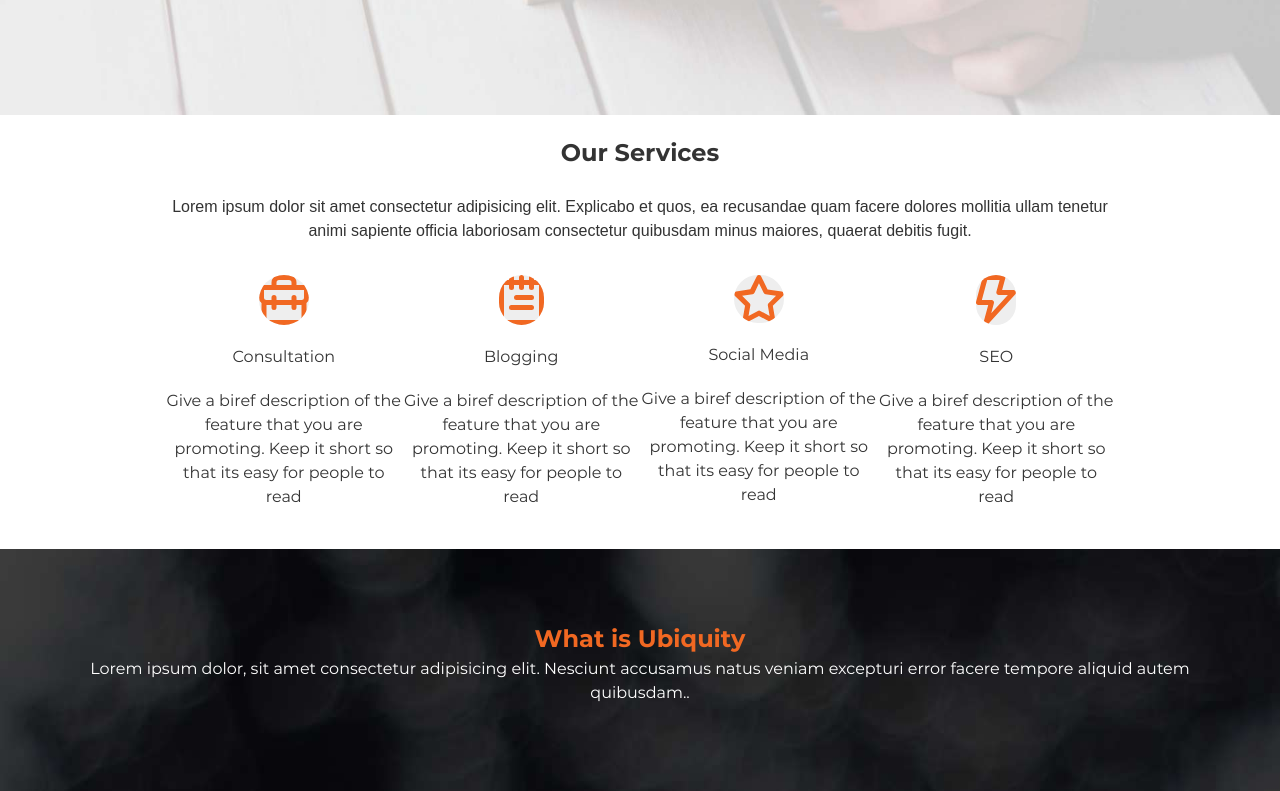
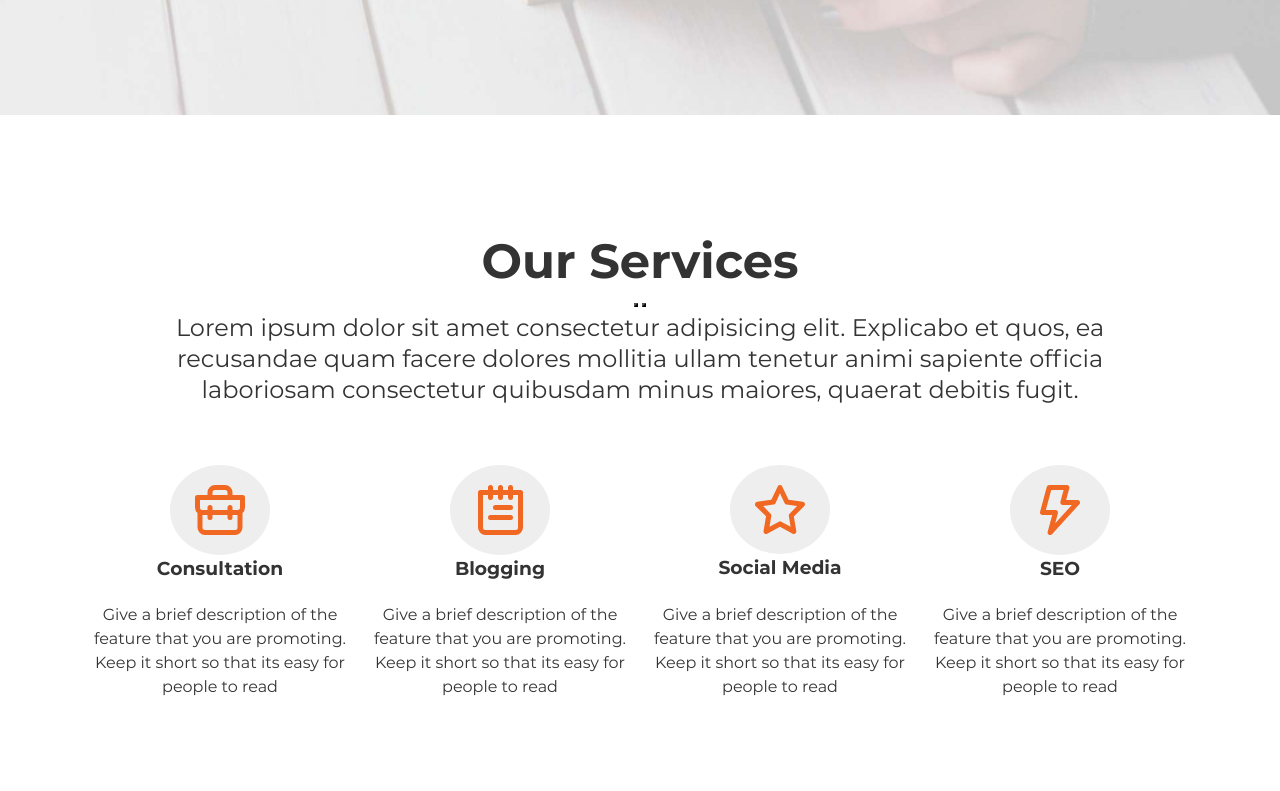
Before and after one commit to FlorianFortier/ubiquity, a plain HTML site: page index.html in a window 1280 px wide. Shown: the part 669-1460 px from the top of the page. Drawn offline with Linux system fonts and the light colour scheme; files whose address does not match are found by name.

Commit message:
ajout de grid et modif globale

```diff
--- a/index.html
+++ b/index.html
@@ -58,26 +58,50 @@
     <!--  Début Main  -->
 
     <main class="features">
-        <div class="container-narrow">
-            <div class="features-content row column">
+        <div class="container">
+            <div class=" container-narrow features-content row column">
                 <h2>Our Services</h2>
+                <div class="square-hero">
+                    <button class="square-btn"></button>
+                    <button class="square-btn"></button>
+                </div>
                 <p>Lorem ipsum dolor sit amet consectetur adipisicing elit. Explicabo et quos, ea recusandae quam facere dolores mollitia ullam tenetur animi sapiente officia laboriosam consectetur quibusdam minus maiores, quaerat debitis fugit.</p></div>
                 <ul class="features-list grid container" role="list">
                     <li class="features-list-content">
+                        <figure class="row jtcn">
+                            <span class="row">
                                 <img src="ressources/briefcase.svg" alt="briefcase icon">
-                        Consultation<p>Give a biref description of the feature that you are promoting. Keep it short so that its easy for people to read</p>
+                            </span>
+                        </figure>
+                        <h3>Consultation</h3>
+                        <p>Give a brief description of the feature that you are promoting. Keep it short so that its easy for people to read</p>
                     </li>
                     <li class="features-list-content">
+                        <figure class="row jtcn">
+                            <span class="row">
                                 <img src="ressources/notes.svg" alt="notebook icon">
-                        Blogging<p>Give a biref description of the feature that you are promoting. Keep it short so that its easy for people to read</p>
+                            </span>
+                        </figure>
+                        <h3>Blogging</h3>
+                        <p>Give a brief description of the feature that you are promoting. Keep it short so that its easy for people to read</p>
                     </li>
                     <li class="features-list-content">
+                        <figure class="row jtcn">
+                            <span class="row">
                                 <img src="ressources/star.svg" alt="star icon">
-                        Social Media<p>Give a biref description of the feature that you are promoting. Keep it short so that its easy for people to read</p>
+                            </span>
+                        </figure>
+                        <h3>Social Media</h3>
+                        <p>Give a brief description of the feature that you are promoting. Keep it short so that its easy for people to read</p>
                     </li>
                     <li class="features-list-content">
+                        <figure class="row jtcn">
+                            <span class="row">
                                 <img src="ressources/bolt.svg" alt="bolt icon">
-                        SEO<p>Give a biref description of the feature that you are promoting. Keep it short so that its easy for people to read</p>
+                            </span>
+                        </figure>
+                        <h3>SEO</h3>
+                        <p>Give a brief description of the feature that you are promoting. Keep it short so that its easy for people to read</p>
                     </li>
                 </ul>
             </div>
@@ -98,19 +122,32 @@
 
     <article>
         <div class="container">
-            <div class="box-posts column">
-                <div>
+            <div class="box-posts row column">
                 <h2>Latest Posts</h2>
                 <p>Lorem ipsum dolor sit amet consectetur, adipisicing elit. Veritatis, mollitia! Est quibusdam expedita explicabo accusantium sapiente doloribus soluta dolorem eum blanditiis, delectus impedit. Magni veniam velit odit nisi et rerum!</p>
             </div>
-            </div>
             <ul class="blog-title" role="list">
-                <li class="blog-items"><img src="ressources/compressed/annie-spratt-wgivdx9dBdQ-unsplash_resultat.jpg" alt="photo">titre <p>Lorem ipsum dolor sit amet consectetur, adipisicing elit. Corporis magni sit illo maxime ipsam fugit temporibus deserunt culpa rerum, at veniam, eveniet sed, quibusdam neque excepturi? Temporibus earum ea aut.</p></li>
-                <li class="blog-items"><a href=""></a><img src="ressources/compressed/william-iven-SpVHcbuKi6E-unsplash_resultat.jpg" alt="photo">titre <p>Lorem ipsum dolor sit amet consectetur, adipisicing elit. Corporis magni sit illo maxime ipsam fugit temporibus deserunt culpa rerum, at veniam, eveniet sed, quibusdam neque excepturi? Temporibus earum ea aut.</p></li>
-                <li class="blog-items"><img src="ressources/compressed/green-chameleon-s9CC2SKySJM-unsplash_resultat.jpg" alt="photo">titre <p>Lorem ipsum dolor sit amet consectetur, adipisicing elit. Corporis magni sit illo maxime ipsam fugit temporibus deserunt culpa rerum, at veniam, eveniet sed, quibusdam neque excepturi? Temporibus earum ea aut.</p></li>
-                <li class="blog-items"><img src="ressources/compressed/helloquence-5fNmWej4tAA-unsplash_resultat.jpg" alt="photo">titre <p>Lorem ipsum dolor sit amet consectetur, adipisicing elit. Corporis magni sit illo maxime ipsam fugit temporibus deserunt culpa rerum, at veniam, eveniet sed, quibusdam neque excepturi? Temporibus earum ea aut.</p></li>
-                <li class="blog-items"><img src="ressources/compressed/lauren-mancke-aOC7TSLb1o8-unsplash-1_resultat.jpg" alt="photo">titre <p>Lorem ipsum dolor sit amet consectetur, adipisicing elit. Corporis magni sit illo maxime ipsam fugit temporibus deserunt culpa rerum, at veniam, eveniet sed, quibusdam neque excepturi? Temporibus earum ea aut.</p></li>
-                <li class="blog-items"><img src="ressources/compressed/annie-spratt-wgivdx9dBdQ-unsplash_resultat.jpg" alt="photo">titre <p>Lorem ipsum dolor sit amet consectetur, adipisicing elit. Corporis magni sit illo maxime ipsam fugit temporibus deserunt culpa rerum, at veniam, eveniet sed, quibusdam neque excepturi? Temporibus earum ea aut.</p></li>
+                <li class="blog-items">
+                    <img src="ressources/compressed/annie-spratt-wgivdx9dBdQ-unsplash_resultat.jpg" alt="photo">titre
+                    <p>Lorem ipsum dolor sit amet consectetur, adipisicing elit. Corporis magni sit illo maxime ipsam fugit temporibus deserunt culpa rerum, at veniam, eveniet sed, quibusdam neque excepturi? Temporibus earum ea aut.</p>
+                </li>
+                <li class="blog-items"><a href=""></a>
+                    <img src="ressources/compressed/william-iven-SpVHcbuKi6E-unsplash_resultat.jpg" alt="photo">titre
+                    <p>Lorem ipsum dolor sit amet consectetur, adipisicing elit. Corporis magni sit illo maxime ipsam fugit temporibus deserunt culpa rerum, at veniam, eveniet sed, quibusdam neque excepturi? Temporibus earum ea aut.</p>
+                </li>
+                <li class="blog-items">
+                    <img src="ressources/compressed/green-chameleon-s9CC2SKySJM-unsplash_resultat.jpg" alt="photo">titre
+                    <p>Lorem ipsum dolor sit amet consectetur, adipisicing elit. Corporis magni sit illo maxime ipsam fugit temporibus deserunt culpa rerum, at veniam, eveniet sed, quibusdam neque excepturi? Temporibus earum ea aut.</p>
+                </li>
+                <li class="blog-items">
+                    <img src="ressources/compressed/helloquence-5fNmWej4tAA-unsplash_resultat.jpg" alt="photo">titre <p>Lorem ipsum dolor sit amet consectetur, adipisicing elit. Corporis magni sit illo maxime ipsam fugit temporibus deserunt culpa rerum, at veniam, eveniet sed, quibusdam neque excepturi? Temporibus earum ea aut.</p>
+                </li>
+                <li class="blog-items">
+                    <img src="ressources/compressed/lauren-mancke-aOC7TSLb1o8-unsplash-1_resultat.jpg" alt="photo">titre <p>Lorem ipsum dolor sit amet consectetur, adipisicing elit. Corporis magni sit illo maxime ipsam fugit temporibus deserunt culpa rerum, at veniam, eveniet sed, quibusdam neque excepturi? Temporibus earum ea aut.</p>
+                </li>
+                <li class="blog-items">
+                    <img src="ressources/compressed/annie-spratt-wgivdx9dBdQ-unsplash_resultat.jpg" alt="photo">titre <p>Lorem ipsum dolor sit amet consectetur, adipisicing elit. Corporis magni sit illo maxime ipsam fugit temporibus deserunt culpa rerum, at veniam, eveniet sed, quibusdam neque excepturi? Temporibus earum ea aut.</p>
+                </li>
             </ul>
         </div>
     </article>
@@ -125,7 +162,6 @@
                     <li class="stats-list-items row column">600 <P>hours</P></li>
                     <li class="stats-list-items row column">40 <P>days</P></li>
                     <li class="stats-list-items row column">17 <P>websites</P></li>
-
                 </ul>
             </div>
             <div class="people">
@@ -137,8 +173,8 @@
     </section>
     <footer>
         <div class="container">
-            <ul class="list-footer row">
-                <li class="list-footer-items">
+            <div class="list-footer row">
+                <div class="list-footer-items">
                     Recent Posts
                     <ul class="inner-list">
                         <li class="inner-list-content">lorem ipsum</li>
@@ -147,7 +183,7 @@
                         <li class="inner-list-content">lorem ipsum</li>
                         <li class="inner-list-content">lorem ipsum</li>
                      </ul>
-                </li>
+                </div>
                 <li class="list-footer-items">
                     Recent Comments
                     <ul class="inner-list">
@@ -164,7 +200,7 @@
                     <img src="" alt="logo"><p>231 - 864 - 8100</p>
                     <img src="" alt="logo"><p>Hello@domainname.com</p>
                 </li>
-            </ul>
+            </div>
             <hr>
             <p> ©2019 Ubiquity. All Rights Reserved.</p>
             <img src="" alt="Logo">
--- a/style.css
+++ b/style.css
@@ -71,11 +71,13 @@ body {
 
 h1 {
     font-size: 6.4rem;
-    line-height: 1.2;
-    font-family: 'Raleway Bold', sans-serif;
+    line-height: 1.4;
+    font-family: 'Raleway', sans-serif;
     color: #F16822;
 }
-
+p {
+    font-family: 'Montserrat';
+}
 :root {
         --primary: #F16822;
         --grey-darkest: #333333;
@@ -100,6 +102,12 @@ h1 {
 }
 .full {
     width: 100%;
+}
+.jtcn {
+    justify-content: center;
+}
+.algi {
+    align-items: center;
 }
 
 /*Container, layout*/
@@ -173,7 +181,6 @@ header .container {
     justify-content: center;
 }
 .hero {
-
     justify-content: center;
     align-content: center;
     padding-top: 10rem;
@@ -185,24 +192,42 @@ header .container {
     background-size: cover;
     background-position: center;
 }
+.hero p {
+    font-size: 3.2rem;
+    line-height: 1;
+}
 .hero button {
     background: transparent;
     border: none;
 }
-.square-hero {
+.square-btn {
+    background-size: 2rem;
+    background: currentColor;
+    background-color: var(--grey-darkest);
+}
 
-}
 /* Début Main */
+
 .features-content {
     text-align: center;
     align-items: center;
 }
-.features-content > p {
-    font-family: 'MontSerrat Regular', sans-serif;
-    padding-bottom: 4vh;
+.features-content > h2 {
+    font-weight: bold;
+    font-size: 4.8rem;
+    line-height: 1.1;
 }
-.features-content > h2 {
-    padding-bottom: 3vh
+
+.features-content > p{
+    font-size: 2.4rem;
+    line-height: 1.3;
+
+}
+.features-content > h3 {
+    font-family: 'Raleway', sans-serif;
+    font-weight: bold;
+    font-size: 2.4rem;
+    line-height: 1.3;
 }
 .features-list {
     grid-template-columns: repeat(4 , 1fr);
@@ -210,24 +235,33 @@ header .container {
     margin-left: 25vh;
 
 }
+.features-list-content figure > span {
+    padding-top: 2rem;
+    padding-bottom: 2rem;
+    width: 10rem;
+    background-color: #EEEEEE;
+    border-radius: 50%;
+    justify-content: center;
+}
 .features-list-content > img {
     margin-left: auto;
     margin-right: auto;
     margin-bottom: 2rem;
-    background-color: #eee;
-    border-radius: 2em;
 }
 .features-list-content {
-    margin-left: auto;
-    margin-right: auto;
-    margin-bottom: 2rem;
-    text-align: center;
+    display: grid;
+    grid-template-columns: repeat(3. 1 fr);
+    justify-content: center;
+    justify-items: center;
+    margin-top: 4rem;
 }
 .features-list-content  > p {
     margin-left: auto;
     margin-right: auto;
     margin-top: 2rem;
     text-align: center;
+    font-size: 1.6rem;
+    line-height: 1.5;
 }
 
 /* Fin Main */
@@ -255,6 +289,7 @@ header .container {
     display: grid;
     grid-template-columns: repeat(3, 1fr);
     grid-gap: 2rem;
+    text-align: center;
 }
 .blog-title img {
     width: 50%;
@@ -263,3 +298,6 @@ header .container {
 article {
     background-color: #f9f9f9;
 }
+.box-posts h2 {
+    text-align: center;
+}
```
Lines whose indentation alone changed are shown as unchanged.
